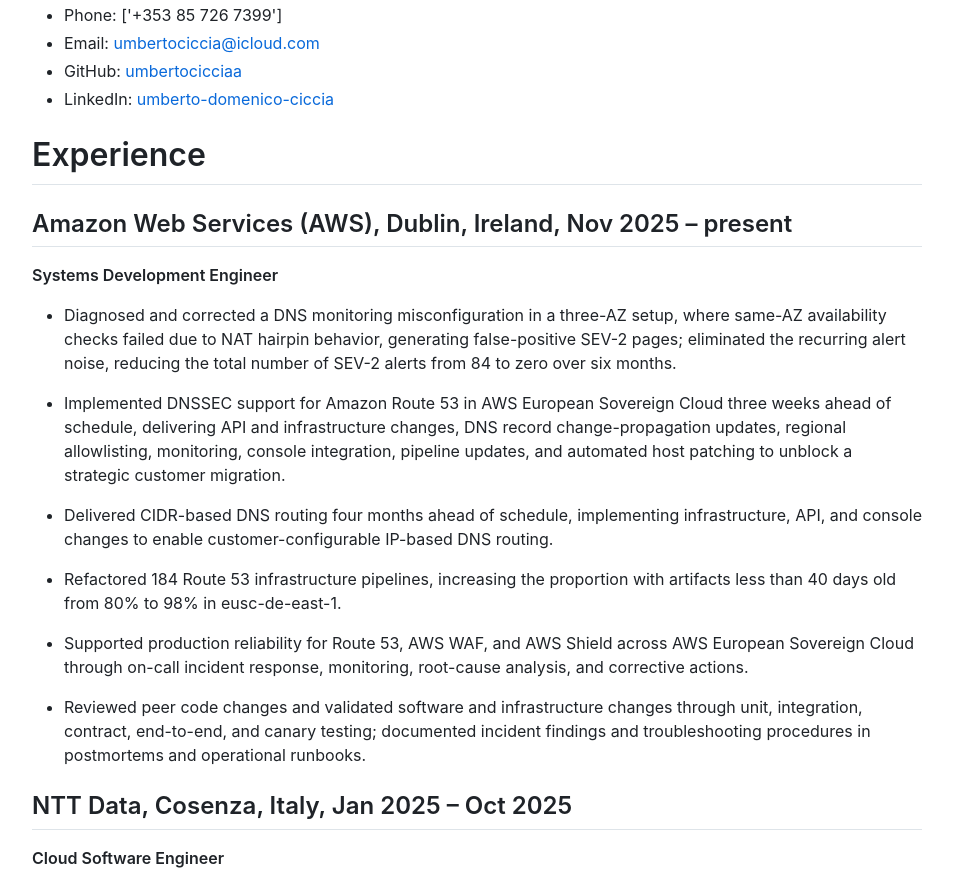
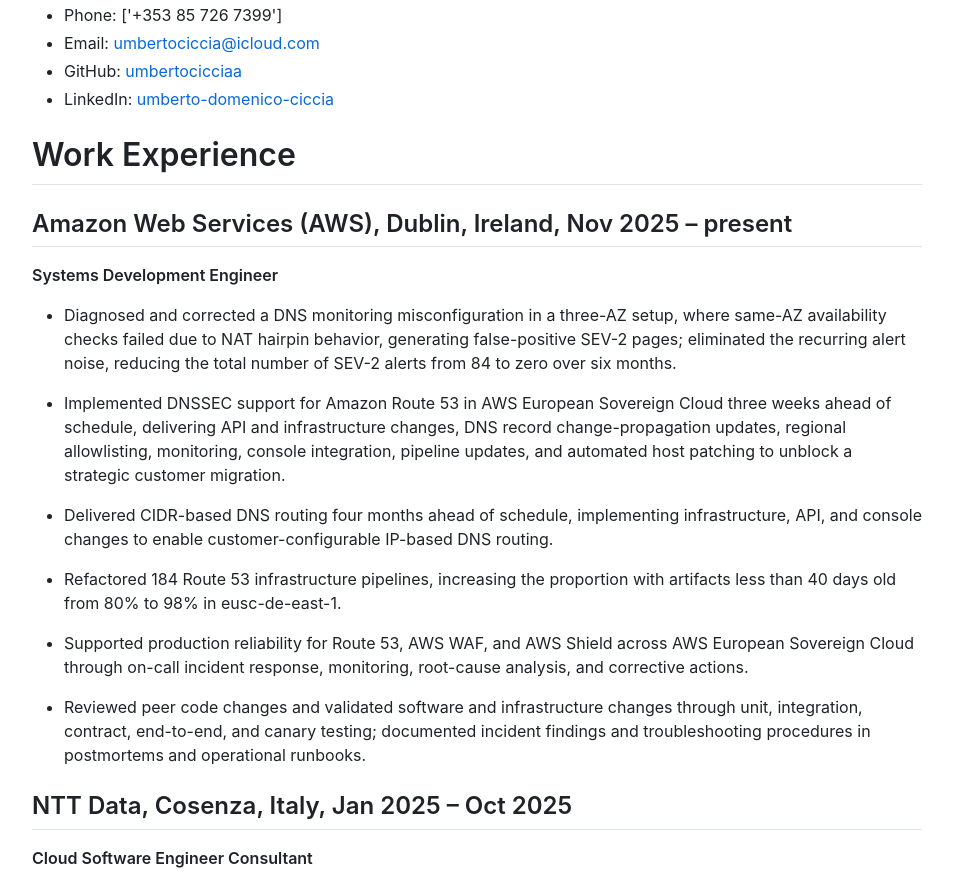
Before and after one commit to umbertocicciaa/umbertodomenico-ciccia-resume, a plain HTML site: page rendercv_output/Umberto_Domenico_Ciccia_CV.html in a window 1280 px wide. Shown: the part 117-1000 px from the top of the page, without its empty margins (163-1116 px from the left). Drawn offline with nearby package versions, Linux system fonts and the light colour scheme.

Commit message:
fix: rename experience in Work Experience

```diff
--- a/rendercv_output/Umberto_Domenico_Ciccia_CV.html
+++ b/rendercv_output/Umberto_Domenico_Ciccia_CV.html
@@ -46,7 +46,7 @@
         <li>GitHub: <a href="https://github.com/umbertocicciaa">umbertocicciaa</a></li>
         <li>LinkedIn: <a href="https://linkedin.com/in/umberto-domenico-ciccia">umberto-domenico-ciccia</a></li>
         </ul>
-        <h1>Experience</h1>
+        <h1>Work Experience</h1>
         <h2><strong>Amazon Web Services (AWS)</strong>, Dublin, Ireland, Nov 2025 – present</h2>
         <p><strong>Systems Development Engineer</strong></p>
         <ul>
@@ -70,7 +70,7 @@
         </li>
         </ul>
         <h2><strong>NTT Data</strong>, Cosenza, Italy, Jan 2025 – Oct 2025</h2>
-        <p><strong>Cloud Software Engineer</strong></p>
+        <p><strong>Cloud Software Engineer Consultant</strong></p>
         <ul>
         <li>
         <p>Replaced fragile, manual Bash deployments with Jenkins CI/CD pipelines for infrastructure and backend applications, automating Terraform provisioning, container image builds and publication to Amazon ECR, and deployments to Amazon EKS; introduced manual approval gates for infrastructure changes and automated application rollback based on API error rates and p50, p90, and p99 latency.</p>
```
Also changed, not shown: rendercv_output/Umberto_Domenico_Ciccia_CV_1.png, 4 other files.
